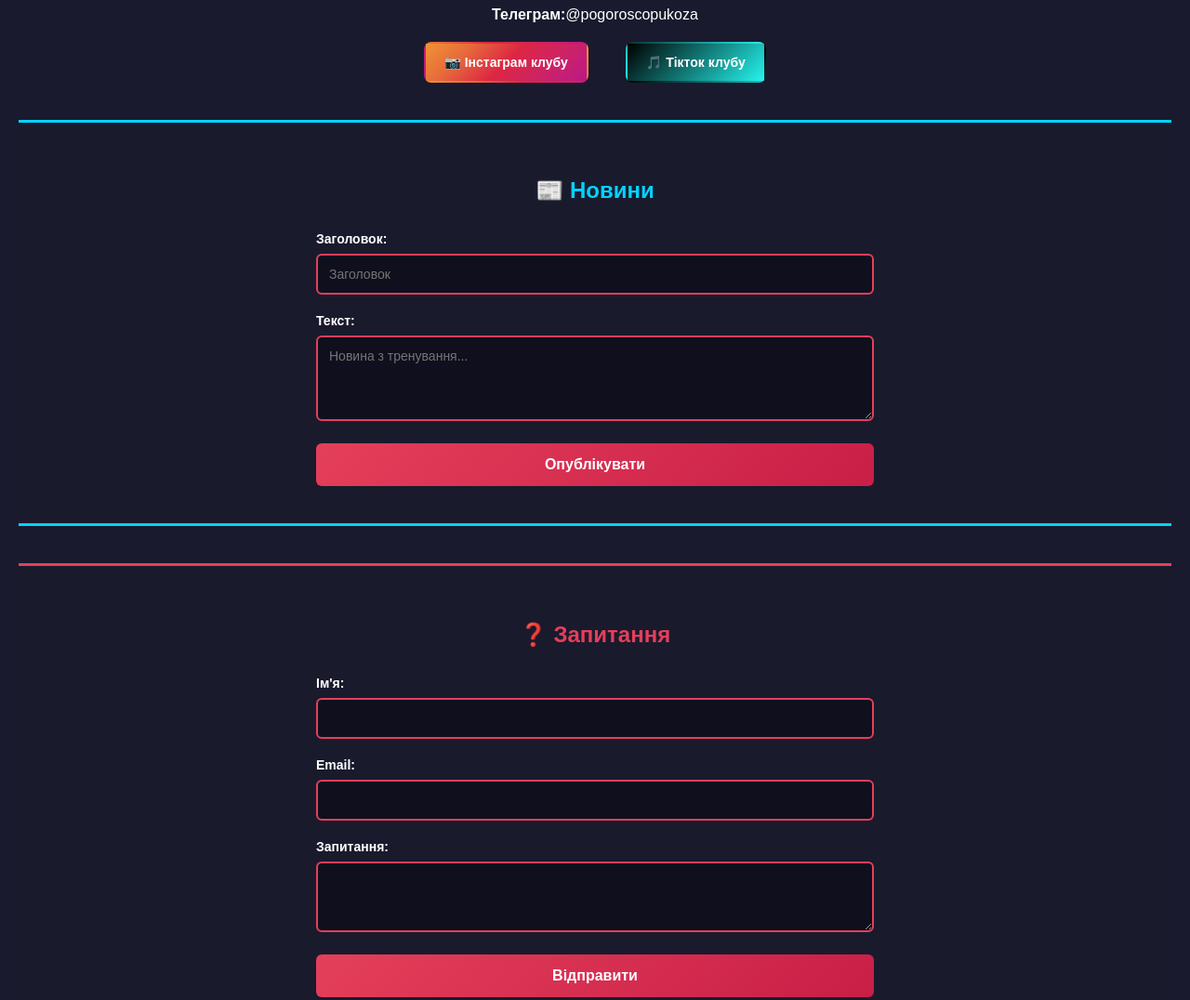
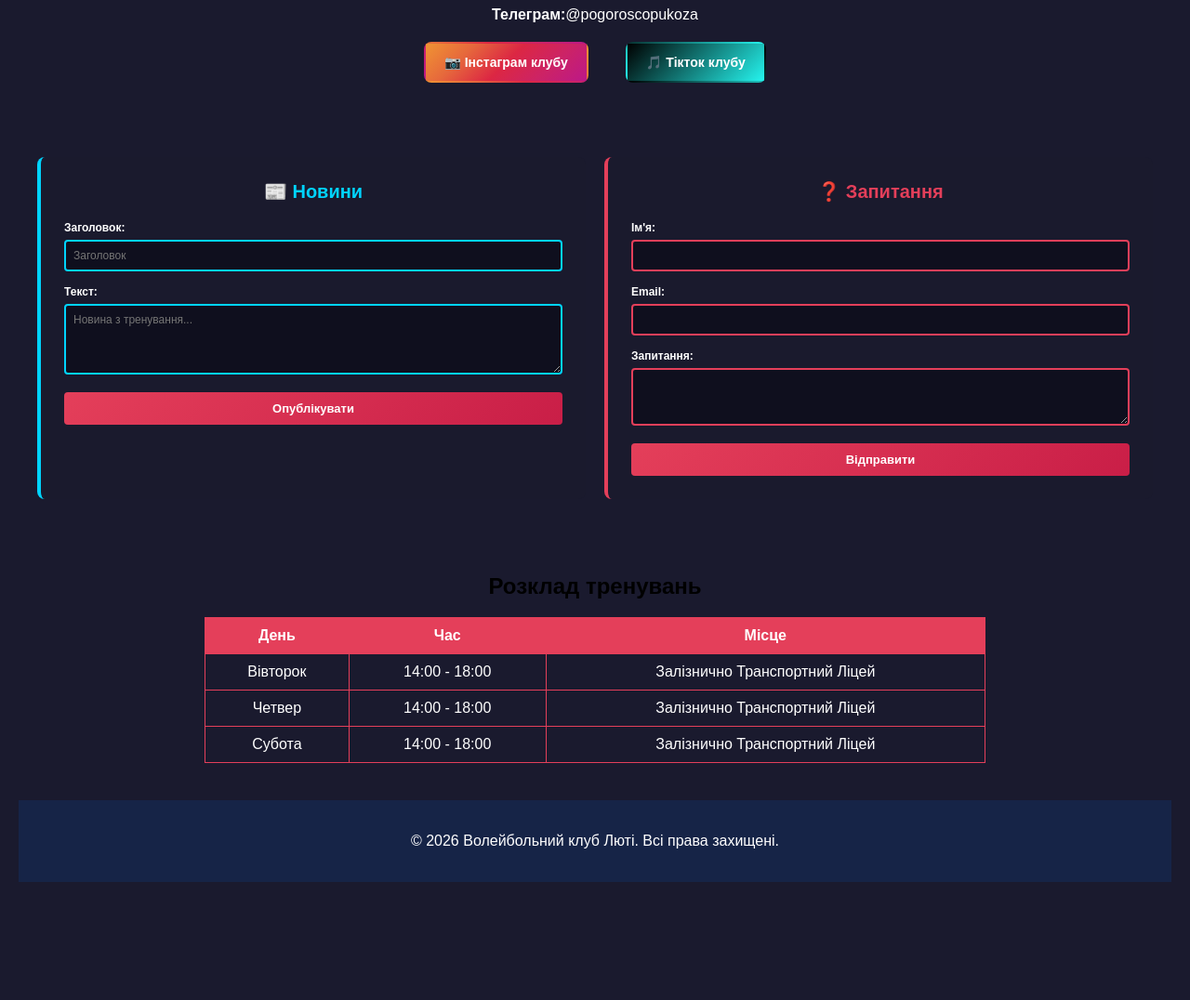
Before and after one commit to Hyperhen/Sait, a website: page public/index.html in a window 1280 px wide. Shown: the part 577-1653 px from the top of the page at 93% size. After the commit the page ends 1566 px from the top, so only its background shows below. Drawn offline with Linux system fonts and the light colour scheme.

Commit message:
Update style.css

```diff
--- a/public/style.css
+++ b/public/style.css
@@ -194,76 +194,94 @@ footer {
     box-shadow: 0 8px 16px rgba(37, 244, 238, 0.3);
 }
 
+
+/* Forms Container */
+.forms-container {
+    display: flex;
+    gap: 20px;
+    justify-content: space-between;
+    margin: 40px auto;
+    max-width: 1200px;
+    padding: 0 20px;
+}
+
+.form-section {
+    flex: 1;
+    background: rgba(27, 27, 46, 0.8);
+    padding: 25px;
+    border-radius: 8px;
+}
+
+.form-section h2 {
+    margin-top: 0;
+    margin-bottom: 20px;
+    font-size: 20px;
+}
+
 /* News Section */
 .news {
-    background: rgba(27, 27, 46, 0.8);
-    border-top: 3px solid #00d4ff;
-    border-bottom: 3px solid #00d4ff;
-    padding: 40px 20px;
-    margin: 40px 0;
+    border-left: 4px solid #00d4ff;
 }
 
 .news h2 {
     color: #00d4ff;
-    margin-bottom: 30px;
 }
 
-.news-form {
-    max-width: 600px;
-    margin: 0 auto;
+.news .form-group input,
+.news .form-group textarea {
+    border: 2px solid #00d4ff;
+}
+
+.news .form-group input:focus,
+.news .form-group textarea:focus {
+    border-color: #00e5ff;
+    box-shadow: 0 0 8px rgba(0, 212, 255, 0.4);
 }
 
 /* Questions Section */
 .questions {
-    background: rgba(27, 27, 46, 0.8);
-    border-top: 3px solid #e43f5a;
-    border-bottom: 3px solid #e43f5a;
-    padding: 40px 20px;
-    margin: 40px 0;
+    border-left: 4px solid #e43f5a;
 }
 
 .questions h2 {
     color: #e43f5a;
-    margin-bottom: 30px;
 }
 
-.question-form {
-    max-width: 600px;
-    margin: 0 auto;
+.questions .form-group input,
+.questions .form-group textarea {
+    border: 2px solid #e43f5a;
+}
+
+.questions .form-group input:focus,
+.questions .form-group textarea:focus {
+    border-color: #ff6b7a;
+    box-shadow: 0 0 8px rgba(228, 63, 90, 0.4);
 }
 
 .form-group {
-    margin-bottom: 20px;
+    margin-bottom: 15px;
     text-align: left;
 }
 
 .form-group label {
     display: block;
-    margin-bottom: 8px;
+    margin-bottom: 6px;
     font-weight: bold;
     color: #fff;
-    font-size: 14px;
+    font-size: 12px;
 }
 
 .form-group input,
 .form-group textarea {
     width: 100%;
-    padding: 12px;
-    border: 2px solid #e43f5a;
-    border-radius: 6px;
+    padding: 8px;
+    border-radius: 4px;
     background: #0f0f1e;
     color: white;
     font-family: Arial, sans-serif;
-    font-size: 14px;
+    font-size: 12px;
     box-sizing: border-box;
     transition: all 0.3s ease;
-}
-
-.form-group input:focus,
-.form-group textarea:focus {
-    outline: none;
-    border-color: #ff6b7a;
-    box-shadow: 0 0 8px rgba(228, 63, 90, 0.5);
 }
 
 .form-group textarea {
@@ -272,22 +290,13 @@ footer {
 
 .submit-btn {
     width: 100%;
-    padding: 14px;
+    padding: 10px;
     background: linear-gradient(135deg, #e43f5a, #c91e47);
     color: white;
     border: none;
-    border-radius: 6px;
-    font-size: 16px;
+    border-radius: 4px;
+    font-size: 13px;
     font-weight: bold;
     cursor: pointer;
     transition: all 0.3s ease;
 }
-
-.submit-btn:hover {
-    transform: translateY(-2px);
-    box-shadow: 0 8px 16px rgba(228, 63, 90, 0.4);
-}
-
-.submit-btn:active {
-    transform: translateY(0);
-}
```
